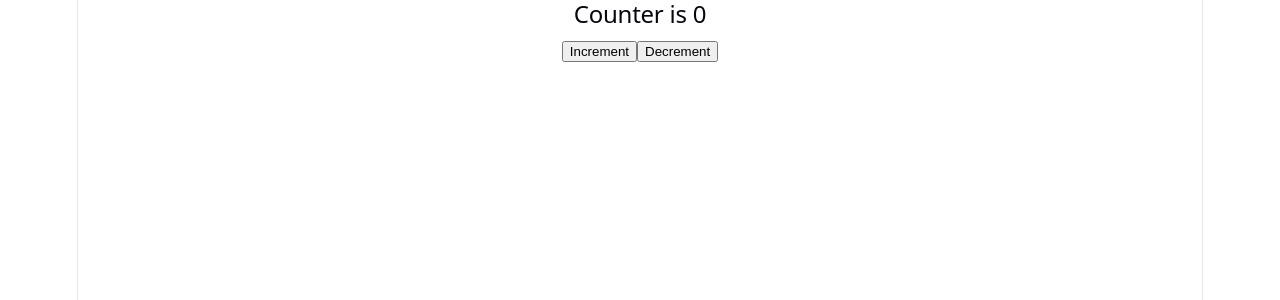
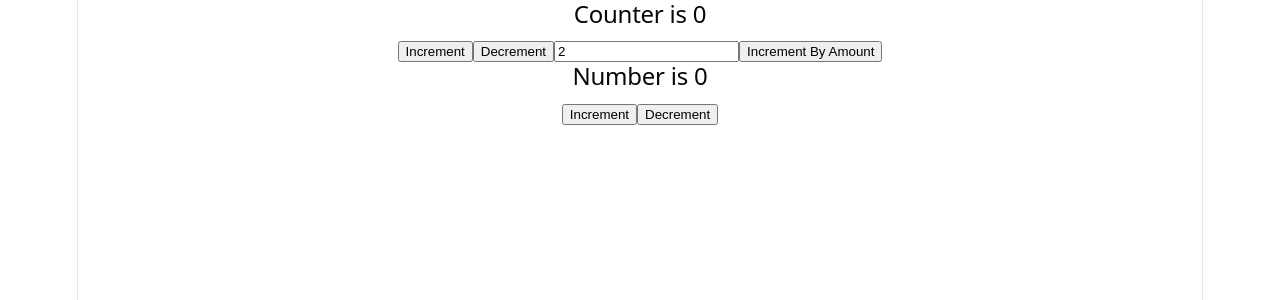
Before and after one commit to Itshatami/redux-toolkit, a React (Vite) app: page / in a window 1280 px wide. Shown: the top 300 px of the page. Built offline with nearby package versions, Linux system fonts and the light colour scheme.

Commit message:
adding another slice

```diff
--- a/package.json
+++ b/package.json
@@ -13,7 +13,8 @@
     "@reduxjs/toolkit": "^2.0.1",
     "react": "^18.2.0",
     "react-dom": "^18.2.0",
-    "react-redux": "^9.3.1"
+    "react-redux": "^9.3.1",
+    "redux-logger": "^3.0.6"
   },
   "devDependencies": {
     "@eslint/js": "^10.0.1",
--- a/src/App.jsx
+++ b/src/App.jsx
@@ -1,9 +1,11 @@
 import Counter from "./components/Counter";
+import Number from "./components/Number";
 
 function App() {
   return (
     <div>
       <Counter />
+      <Number />
     </div>
   );
 }
--- a/src/app/store.js
+++ b/src/app/store.js
@@ -1,8 +1,11 @@
 import { configureStore } from "@reduxjs/toolkit";
 import counterReducer from "../features/counter/counterSlice";
+import numberReducer from "../features/number/numberSlice";
+import logger from "redux-logger";
 
 const store = configureStore({
-  reducer: { counter: counterReducer },
+  reducer: { counter: counterReducer, number: numberReducer },
+
 });
 
-export default store
+export default store;
--- a/src/components/Counter.jsx
+++ b/src/components/Counter.jsx
@@ -1,8 +1,11 @@
 import { useSelector, useDispatch } from "react-redux";
 import { selectCounter } from "../features/counter/counterSlice";
-import { increment, decrement } from "../features/counter/counterSlice";
+import { increment, decrement, incrementByAmount } from "../features/counter/counterSlice";
+import { useState } from "react";
 
 function Counter() {
+  const [value, setValue] = useState(2);
+
   const dispatch = useDispatch();
   const counter = useSelector(selectCounter);
   console.log(counter);
@@ -12,6 +15,8 @@ function Counter() {
       <h2>Counter is {counter}</h2>
       <button onClick={() => dispatch(increment())}>Increment</button>
       <button onClick={() => dispatch(decrement())}>Decrement</button>
+      <input type="number" value={value} onChange={(e) => setValue(e.target.value)} />
+      <button onClick={() => dispatch(incrementByAmount(+value))}>Increment By Amount</button>
     </div>
   );
 }
--- /dev/null
+++ b/src/components/Number.jsx
@@ -0,0 +1,24 @@
+import { useSelector, useDispatch } from "react-redux";
+import { useState } from "react";
+import { selectNumber ,increment ,decrement} from "../features/number/numberSlice";
+
+
+function Number() {
+  const [value, setValue] = useState(2);
+
+  const dispatch = useDispatch();
+  const number = useSelector(selectNumber);
+  console.log(number);
+
+  return (
+    <div>
+      <h2>Number is {number}</h2>
+      <button onClick={() => dispatch(increment())}>Increment</button>
+      <button onClick={() => dispatch(decrement())}>Decrement</button>
+      {/* <input type="number" value={value} onChange={(e) => setValue(e.target.value)} />
+      <button onClick={() => dispatch(incrementByAmount(+value))}>Increment By Amount</button> */}
+    </div>
+  );
+}
+
+export default Number;
--- a/src/features/counter/counterSlice.js
+++ b/src/features/counter/counterSlice.js
@@ -14,10 +14,13 @@ const counterSlice = createSlice({
     decrement: (state) => {
       state.counterValue--;
     },
+    incrementByAmount: (state, action) => {
+      state.counterValue += action.payload;
+    },
   },
 });
 
 export default counterSlice.reducer;
 
-export const { increment, decrement } = counterSlice.actions;
+export const { increment, decrement , incrementByAmount } = counterSlice.actions;
 export const selectCounter = (store) => store.counter.counterValue;
--- /dev/null
+++ b/src/features/number/numberSlice.js
@@ -0,0 +1,23 @@
+import { createSlice } from "@reduxjs/toolkit";
+
+const initialState = {
+  numberValue: 0,
+};
+
+const numberSlice = createSlice({
+  name: "number",
+  initialState,
+  reducers: {
+    increment: (state, action) => {
+       state.numberValue ++;
+    },
+    decrement:(state) => {
+        state.numberValue--;
+    }
+  },
+});
+
+export default numberSlice.reducer;
+
+export const {increment , decrement} = numberSlice.actions;
+export const selectNumber = (store)=> store.number.numberValue
```
Also changed, not shown: 1 other file (tests, documents, lock files or other folders).
